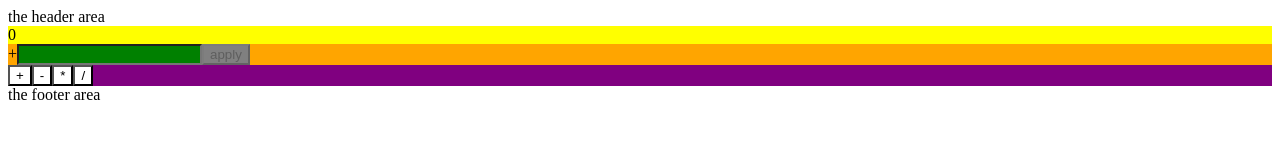
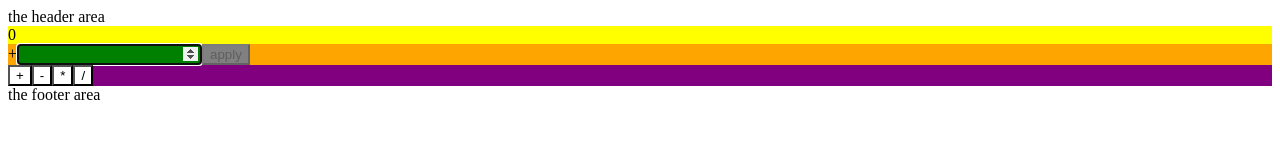
Before and after one commit to j2kenton/React-Super-Calculator, a React (Create React App) app in the folder react/: page / in a window 1280 px wide. Shown: the top 160 px of the page. Built offline with nearby package versions, Linux system fonts and the light colour scheme.

Commit message:
initialize input focus

```diff
--- a/react/src/sections/body/input-section.js
+++ b/react/src/sections/body/input-section.js
@@ -1,3 +1,4 @@
+import { useRef, useEffect } from 'react';
 import PropTypes from 'prop-types';
 import { connect } from 'react-redux';
 import styled from 'styled-components';
@@ -38,6 +39,13 @@ export const InputSection = ({ input, updateOutput, updateInput, operator, onBlu
     }
   };
 
+  const ref = useRef();
+  useEffect(() => {
+    if (ref && ref.current) {
+      ref.current.focus();
+    }
+  }, []);
+
   return (
     <InputWrapper>
       <OperatorDisplay>{OPERATORS[operator] && OPERATORS[operator].symbol}</OperatorDisplay>
@@ -47,6 +55,7 @@ export const InputSection = ({ input, updateOutput, updateInput, operator, onBlu
         onChange={onInputChange}
         value={input}
         onBlur={onBlur}
+        ref={ref}
       />
       <ApplyButton onClick={onApply} disabled={!input}>
         apply
```
